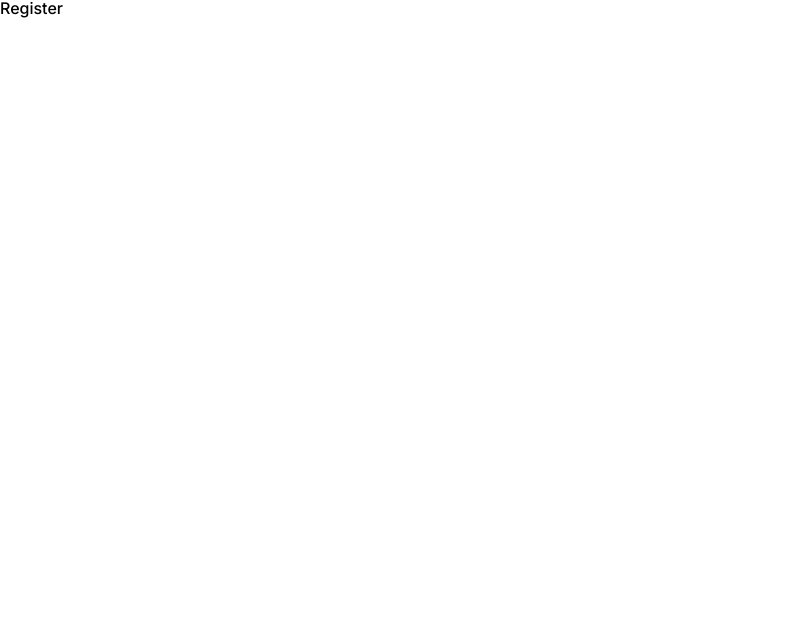
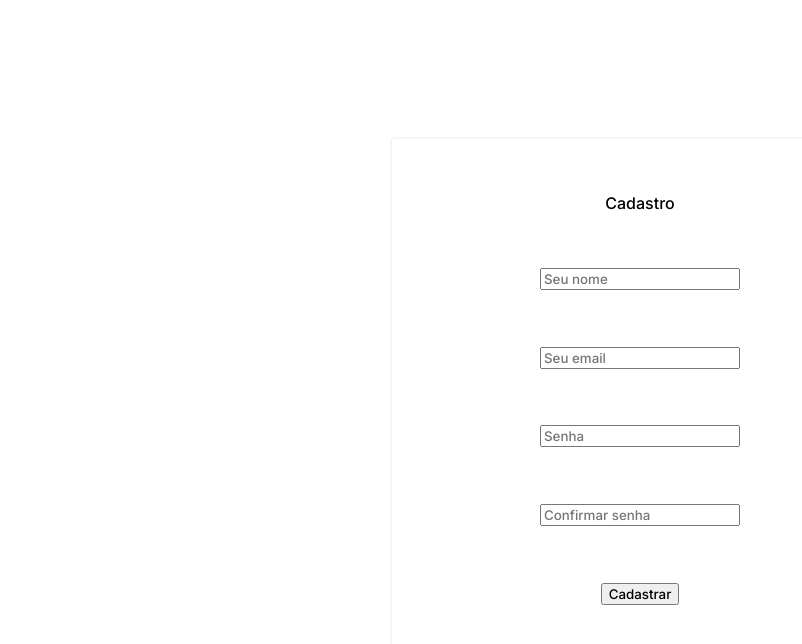
Before and after one commit to Kenzie-Academy-Brasil-Developers/react-entrega-s5-hamburgueria-2-0-com-typescript-json-server-igormgg, a React (Create React App) app: page /register in a window 1280 px wide. Shown: the top 644 px of the page, without its empty margins (0-802 px from the left). Built offline with nearby package versions, Linux system fonts and the light colour scheme.

Commit message:
feat: register logic done

```diff
--- a/package.json
+++ b/package.json
@@ -13,6 +13,7 @@
     "@types/react-dom": "^17.0.0",
     "@types/react-icons": "^3.0.0",
     "@types/react-router-dom": "^5.3.2",
+    "@types/react-toastify": "^4.1.0",
     "@types/styled-components": "^5.1.15",
     "axios": "^0.24.0",
     "icons": "^1.0.0",
--- a/public/index.html
+++ b/public/index.html
@@ -16,7 +16,7 @@
     -->
     <link rel="manifest" href="%PUBLIC_URL%/manifest.json" />
     <link
-      href="https://fonts.googleapis.com/css2?family=Inter:wght@300;500;700&display=swap"
+      href="https://fonts.googleapis.com/css2?family=Inter:wght@300;500;600;700&display=swap"
       rel="stylesheet"
     />
     <!--
--- a/src/App.tsx
+++ b/src/App.tsx
@@ -1,11 +1,24 @@
 import "./reset.css";
 import GlobalStyle from "./GlobalStyles";
 import Routes from "./Routes";
+import { ToastContainer } from "react-toastify";
+import "react-toastify/dist/ReactToastify.css";
 
 function App() {
   return (
     <>
       <GlobalStyle />
+      <ToastContainer
+        position="top-right"
+        autoClose={5000}
+        hideProgressBar={false}
+        newestOnTop={false}
+        closeOnClick
+        rtl={false}
+        pauseOnFocusLoss
+        draggable
+        pauseOnHover
+      />
       <main>
         <Routes />
       </main>
--- a/src/GlobalStyles.js
+++ b/src/GlobalStyles.js
@@ -18,6 +18,10 @@ const GlobalStyle = createGlobalStyle`
     font-family: 'Inter', sans-serif;
 }
 
+button:hover {
+    cursor: pointer;
+}
+
 `;
 
 export default GlobalStyle;
--- a/src/Providers/Auth/index.tsx
+++ b/src/Providers/Auth/index.tsx
@@ -1,11 +1,13 @@
 import axios from "axios";
 import { createContext, ReactNode, useContext, useState } from "react";
 import { useHistory } from "react-router-dom";
+import { toast } from "react-toastify";
 
 interface AuthProviderData {
   authToken: string;
   Signout: () => void;
   Signin: (userData: UserData) => void;
+  Register: (registerData: RegisterData) => void;
 }
 
 interface AuthProps {
@@ -17,6 +19,13 @@ interface UserData {
   password: string;
 }
 
+interface RegisterData {
+  name: string;
+  email: string;
+  password: string;
+  confirmPass: string;
+}
+
 const AuthContext = createContext<AuthProviderData>({} as AuthProviderData);
 
 export const AuthProvider = ({ children }: AuthProps) => {
@@ -26,6 +35,19 @@ export const AuthProvider = ({ children }: AuthProps) => {
     () => localStorage.getItem("token") || ""
   );
 
+  const Register = (registerData: RegisterData) => {
+    axios
+      .post(
+        "https://hamburgueria-kenzie-2-igor.herokuapp.com/register",
+        registerData
+      )
+      .then((response) => {
+        toast.success("Cadastro realizado!");
+        history.push("/login");
+      })
+      .catch(() => toast.error("Ops, algo deu errado!"));
+  };
+
   const Signin = (userData: UserData) => {
     axios
       .post("https://hamburgueria-kenzie-2-igor.herokuapp.com/login", userData)
@@ -33,8 +55,9 @@ export const AuthProvider = ({ children }: AuthProps) => {
         localStorage.setItem("token", response.data.accessToken);
         setAuthToken(response.data.accessToken);
         history.push("/dashboard");
+        toast.success(`Bem vindo ${response.data.user.name}!`);
       })
-      .catch((err) => console.log(err));
+      .catch(() => toast.error("Ops, algo deu errado!"));
   };
 
   const Signout = () => {
@@ -44,7 +67,7 @@ export const AuthProvider = ({ children }: AuthProps) => {
   };
 
   return (
-    <AuthContext.Provider value={{ authToken, Signout, Signin }}>
+    <AuthContext.Provider value={{ authToken, Signout, Signin, Register }}>
       {children}
     </AuthContext.Provider>
   );
--- a/src/pages/Home/index.tsx
+++ b/src/pages/Home/index.tsx
@@ -16,8 +16,11 @@ const Home = () => {
   const history = useHistory();
 
   const schema = yup.object().shape({
-    email: yup.string().required("*Digite seu email"),
-    password: yup.string().required("*Digite sua senha"),
+    email: yup
+      .string()
+      .email("Digite um email válido")
+      .required("Digite seu email"),
+    password: yup.string().required("Digite sua senha"),
   });
 
   const {
--- a/src/pages/Register/index.tsx
+++ b/src/pages/Register/index.tsx
@@ -1,8 +1,76 @@
+import { yupResolver } from "@hookform/resolvers/yup";
+import * as yup from "yup";
+import { useForm } from "react-hook-form";
+import { useAuth } from "../../Providers/Auth";
+import { RegisterContainer } from "./styles";
+
+interface RegisterData {
+  name: string;
+  email: string;
+  password: string;
+  confirmPass: string;
+}
+
 const Register = () => {
+  const { Register } = useAuth();
+
+  const schema = yup.object().shape({
+    name: yup.string().required("Digite seu nome"),
+    email: yup
+      .string()
+      .email("Digite um email válido")
+      .required("Digite seu email"),
+    password: yup.string().required("Digite uma senha"),
+    confirmPass: yup
+      .string()
+      .required("Digite a senha novamente")
+      .oneOf(
+        [yup.ref("password"), null],
+        "A senha deve ser a mesma da anterior"
+      ),
+  });
+
+  const {
+    register,
+    handleSubmit,
+    formState: { errors },
+  } = useForm<RegisterData>({ resolver: yupResolver(schema) });
+
+  const onSubmit = (data: RegisterData) => {
+    Register(data);
+  };
+
   return (
-    <div>
-      <h1>Register</h1>
-    </div>
+    <RegisterContainer>
+      <form onSubmit={handleSubmit(onSubmit)}>
+        <h1>Cadastro</h1>
+        <div>
+          <input type="text" {...register("name")} placeholder="Seu nome" />
+          <label>{errors.name?.message}</label>
+        </div>
+        <div>
+          <input type="text" {...register("email")} placeholder="Seu email" />
+          <label>{errors.email?.message}</label>
+        </div>
+        <div>
+          <input
+            type="password"
+            {...register("password")}
+            placeholder="Senha"
+          />
+          <label>{errors.password?.message}</label>
+        </div>
+        <div>
+          <input
+            type="password"
+            {...register("confirmPass")}
+            placeholder="Confirmar senha"
+          />
+          <label>{errors.confirmPass?.message}</label>
+        </div>
+        <button type="submit">Cadastrar</button>
+      </form>
+    </RegisterContainer>
   );
 };
 
--- /dev/null
+++ b/src/pages/Register/styles.ts
@@ -0,0 +1,24 @@
+import styled from "styled-components";
+
+export const RegisterContainer = styled.div`
+  height: 100vh;
+  display: flex;
+  align-items: center;
+  justify-content: center;
+
+  form {
+    width: 500px;
+    height: 527px;
+    border: 2px solid var(--grey-0);
+    border-radius: 5px;
+    display: flex;
+    flex-direction: column;
+    align-items: center;
+    justify-content: space-evenly;
+
+    div {
+      display: flex;
+      flex-direction: column;
+    }
+  }
+`;
```
Also changed, not shown: 1 other file (tests, documents, lock files or other folders).
